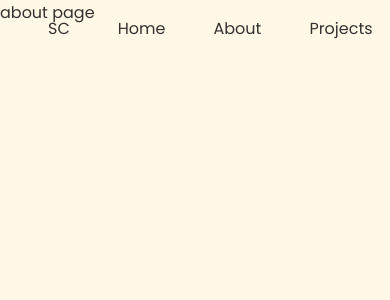
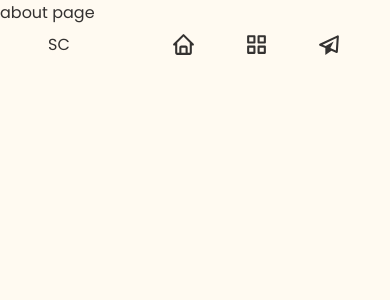
Before and after one commit to shelleychen318/personal-website, a Next.js app: page /about in a window 390 px wide. Shown: the top 300 px of the page. Built offline with nearby package versions, Linux system fonts and the light colour scheme.

Commit message:
added mobile navbar ui

```diff
--- a/components/Navbar.tsx
+++ b/components/Navbar.tsx
@@ -1,5 +1,6 @@
 import Link from "next/link";
 import { useRouter } from "next/router";
+import { BiHome, BiGridAlt, BiPaperPlane } from "react-icons/bi";
 import styles from "styles/Navbar.module.scss";
 
 export default function Navbar() {
@@ -9,17 +10,20 @@ export default function Navbar() {
     {
       id: 1,
       link: "Home",
+      icon: <BiHome size={25} />,
       href: "/",
     },
     {
       id: 2,
-      link: "About",
-      href: "/about",
+      link: "Projects",
+      icon: <BiGridAlt size={25} />,
+      href: "/projects",
     },
     {
       id: 3,
-      link: "Projects",
-      href: "/projects",
+      link: "About",
+      icon: <BiPaperPlane size={25} />,
+      href: "/about",
     },
   ];
 
@@ -29,9 +33,10 @@ export default function Navbar() {
         SC
       </Link>
       <nav className={styles.links}>
-        {links.map(({ id, link, href }) => (
+        {links.map(({ id, link, icon, href }) => (
           <Link key={id} href={href} onClick={() => router.push(href)}>
-            {link}
+            <span className={styles.linksText}>{link}</span>
+            <span className={styles.icons}>{icon}</span>
           </Link>
         ))}
       </nav>
--- a/package.json
+++ b/package.json
@@ -18,6 +18,7 @@
     "next": "13.2.1",
     "react": "18.2.0",
     "react-dom": "18.2.0",
+    "react-icons": "^4.7.1",
     "typescript": "4.9.5"
   },
   "devDependencies": {
--- a/pages/_app.tsx
+++ b/pages/_app.tsx
@@ -1,8 +1,10 @@
 import '../styles/globals.scss'
 import type { AppProps } from 'next/app'
-import { Poppins } from "next/font/google";
+import { Playfair_Display, Poppins } from "next/font/google";
 
 const poppins = Poppins({ subsets: ["latin"], weight: ["400", "500", "600"] });
+
+const playfairDisplay = Playfair_Display({ subsets: ["latin"], weight: "500" })
 
 
 export default function App({ Component, pageProps }: AppProps) {
--- a/styles/Home.module.scss
+++ b/styles/Home.module.scss
@@ -5,7 +5,6 @@
   align-items: center;
   width: 60%;
   margin: auto;
-  // margin: 2rem;
   padding: 10rem 2rem;
   min-height: 70vh;
   text-align: center;
--- a/styles/Navbar.module.scss
+++ b/styles/Navbar.module.scss
@@ -4,13 +4,14 @@
   justify-content: space-between;
   width: 100%;
   z-index: 10;
-  top: 0;
-  left: 0;
-  //   background-color: black;
+  padding: 2rem 3rem;
+  // top: 0;
+  // left: 0;
+  // background-color: black;
   // align-items: center;
-  padding: 1rem 3rem;
-  //   margin-left: auto;
-  //   margin-right: auto;
+  // text-align: center;
+  // margin-left: auto;
+  // margin-right: auto;
 
   .logo {
     text-decoration: none;
@@ -32,10 +33,37 @@
         font-weight: 500;
       }
 
-    //   &:focus {
-    //     color: var(--accent);
-    //     font-weight: 500;
-    //   }
+      .icons {
+        display: none;
+      }
+
+      //   &:focus {
+      //     color: var(--accent);
+      //     font-weight: 500;
+      //   }
     }
   }
 }
+
+@media (max-width: 500px) {
+  .navbar {
+    // padding: 1.5rem 0.2rem 0.5rem 1rem;
+    .links > a {
+      .icons {
+        display: block;
+        // size: 40;
+        // text-align: center;
+      }
+    }
+  }
+}
+
+@media (max-width: 500px) {
+  .navbar {
+    .links > a {
+      .linksText {
+        display: none;
+      }
+    }
+  }
+}
--- a/styles/globals.scss
+++ b/styles/globals.scss
@@ -1,7 +1,7 @@
 :root {
-  --bg: #fff8e7;
+  --bg: #fffaf1;
   --text: #343231;
-  --accent: #744c84;
+  --accent: #83677b;
 
   html,
   body {
```
Also changed, not shown: 1 other file (tests, documents, lock files or other folders).
